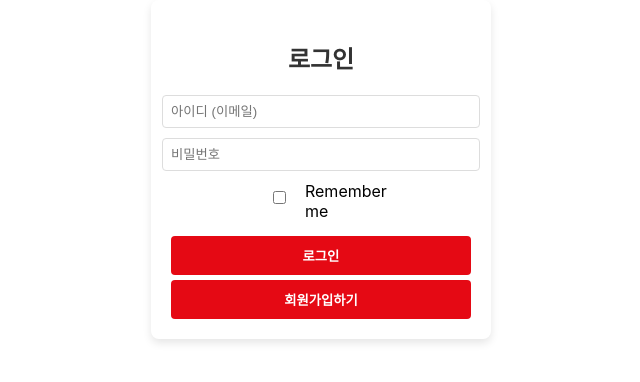
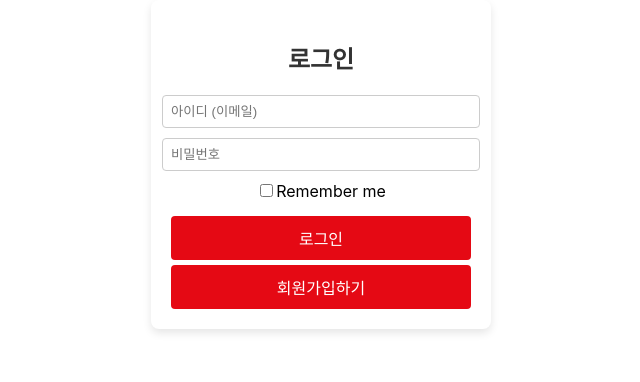
Before and after one commit to mytime501/clonecode, a React (Create React App) app: page /signin in a window 1280 px wide. Shown: the top 382 px of the page, without its empty margins (319-959 px from the left). Built offline with nearby package versions, Linux system fonts and the light colour scheme.

Commit message:
Add componentization for Signin page

```diff
--- /dev/null
+++ b/src/components/Button.jsx
@@ -0,0 +1,11 @@
+import React from 'react';
+
+const Button = ({ onClick, children }) => {
+  return (
+    <button className="auth-button" onClick={onClick}>
+      {children}
+    </button>
+  );
+};
+
+export default Button;
--- /dev/null
+++ b/src/components/CheckboxField.jsx
@@ -0,0 +1,16 @@
+import React from 'react';
+
+const CheckboxField = ({ label, checked, onChange }) => {
+  return (
+    <label className="checkbox-field">
+      <input
+        type="checkbox"
+        checked={checked}
+        onChange={onChange}
+      />
+      {label}
+    </label>
+  );
+};
+
+export default CheckboxField;
--- /dev/null
+++ b/src/components/InputField.jsx
@@ -0,0 +1,15 @@
+import React from 'react';
+
+const InputField = ({ type, placeholder, value, onChange }) => {
+  return (
+    <input
+      type={type}
+      placeholder={placeholder}
+      value={value}
+      onChange={onChange}
+      className="input-field"
+    />
+  );
+};
+
+export default InputField;
--- /dev/null
+++ b/src/css/Signin.css
@@ -0,0 +1,47 @@
+.auth-container {
+  display: flex;
+  flex-direction: column;
+  align-items: center;
+  width: 300px;
+  margin: 0 auto;
+  padding: 20px;
+  box-shadow: 0px 4px 8px rgba(0, 0, 0, 0.1);
+  border-radius: 8px;
+  background-color: #fff;
+}
+
+.input-field {
+  margin-bottom: 10px;
+  padding: 8px;
+  width: 100%;
+  border: 1px solid #ccc;
+  border-radius: 4px;
+}
+
+.checkbox-field {
+  margin-bottom: 10px;
+  display: flex;
+  align-items: center;
+}
+
+.auth-button {
+  padding: 10px;
+  width: 100%;
+  margin-top: 5px;
+  cursor: pointer;
+  border: none;
+  background-color: #e50914;
+  color: white;
+  border-radius: 4px;
+  font-size: 16px;
+  transition: background 0.3s;
+}
+
+.auth-button:hover {
+  background-color: #f40612;
+}
+
+h2 {
+  margin-bottom: 20px;
+  color: #333;
+}
--- a/src/pages/Signin.css
+++ /dev/null
@@ -1,52 +0,0 @@
-/* Signin.css */
-
-.auth-container {
-    display: flex;
-    flex-direction: column;
-    align-items: center;
-    width: 300px;
-    margin: 0 auto;
-    padding: 20px;
-    box-shadow: 0px 4px 8px rgba(0, 0, 0, 0.1);
-    border-radius: 8px;
-  }
-
-  input {
-    margin-bottom: 10px;
-    padding: 8px;
-    width: 100%;
-    border: 1px solid #ddd;
-    border-radius: 4px;
-  }
-
-  button {
-    padding: 10px;
-    width: 100%;
-    margin-top: 5px;
-    cursor: pointer;
-    border: none;
-    background-color: #e50914;
-    color: #fff;
-    font-weight: bold;
-    border-radius: 4px;
-    transition: background 0.3s;
-  }
-
-  button:hover {
-    background: #f40612;
-  }
-
-  h2 {
-    margin-bottom: 20px;
-    color: #333;
-  }
-
-  label {
-    display: flex;
-    align-items: center;
-    margin-bottom: 10px;
-  }
-
-  label input[type="checkbox"] {
-    margin-right: 5px;
-  }
--- a/src/pages/Signin.js
+++ b/src/pages/Signin.jsx
@@ -2,7 +2,10 @@ import React, { useState } from 'react';
 import { useNavigate } from 'react-router-dom';
 import { toast, ToastContainer } from 'react-toastify';
 import 'react-toastify/dist/ReactToastify.css';
-import './Signin.css';
+import InputField from '../components/InputField';
+import CheckboxField from '../components/CheckboxField';
+import Button from '../components/Button';
+import '../css/Signin.css';
 
 const Signin = () => {
   const [isSignUp, setIsSignUp] = useState(false); // 로그인/회원가입 전환
@@ -25,6 +28,7 @@ const Signin = () => {
     const storedPassword = localStorage.getItem(email);
     if (storedPassword && storedPassword === password) {
       toast.success("로그인 성공!");
+      localStorage.setItem("isAuthenticated", true); // 로그인 상태 저장
       navigate('/');
     } else {
       toast.error("아이디 또는 비밀번호가 잘못되었습니다.");
@@ -44,21 +48,21 @@ const Signin = () => {
       toast.error("약관에 동의해야 합니다.");
       return;
     }
-    localStorage.setItem(email, password); // TMDB API 키를 사용해 저장할 수도 있음
+    localStorage.setItem(email, password); // 비밀번호 저장
     toast.success("회원가입 성공!");
-    setIsSignUp(false); // 회원가입 완료 후 로그인 창으로 전환
+    setIsSignUp(false); // 회원가입 완료 후 로그인 화면으로 전환
   };
 
   return (
     <div className="auth-container">
       <h2>{isSignUp ? "회원가입" : "로그인"}</h2>
-      <input
+      <InputField
         type="email"
         placeholder="아이디 (이메일)"
         value={email}
         onChange={(e) => setEmail(e.target.value)}
       />
-      <input
+      <InputField
         type="password"
         placeholder="비밀번호"
         value={password}
@@ -66,36 +70,30 @@ const Signin = () => {
       />
       {isSignUp && (
         <>
-          <input
+          <InputField
             type="password"
             placeholder="비밀번호 확인"
             value={confirmPassword}
             onChange={(e) => setConfirmPassword(e.target.value)}
           />
-          <label>
-            <input
-              type="checkbox"
+          <CheckboxField
+            label="약관에 동의합니다."
             checked={termsAccepted}
             onChange={() => setTermsAccepted(!termsAccepted)}
           />
-            약관에 동의합니다.
-          </label>
         </>
       )}
-      <label>
-        <input
-          type="checkbox"
+      <CheckboxField
+        label="Remember me"
         checked={rememberMe}
         onChange={() => setRememberMe(!rememberMe)}
       />
-        Remember me
-      </label>
-      <button onClick={isSignUp ? handleSignUp : handleSignIn}>
+      <Button onClick={isSignUp ? handleSignUp : handleSignIn}>
         {isSignUp ? "회원가입" : "로그인"}
-      </button>
-      <button onClick={toggleAuthMode}>
+      </Button>
+      <Button onClick={toggleAuthMode}>
         {isSignUp ? "로그인하기" : "회원가입하기"}
-      </button>
+      </Button>
       <ToastContainer position="top-right" autoClose={3000} />
     </div>
   );
```
Lines whose indentation alone changed are shown as unchanged.
